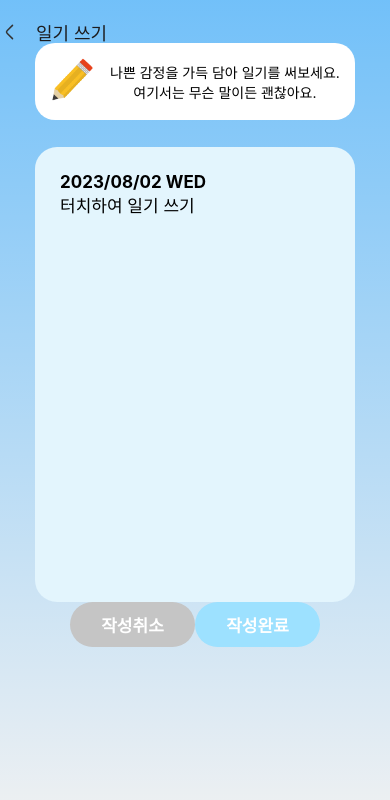
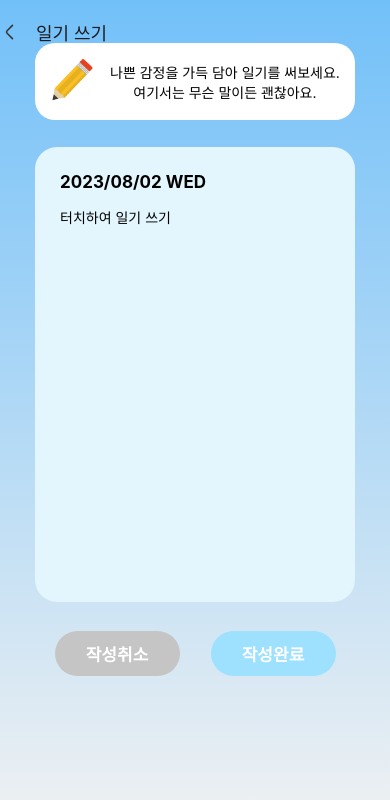
Before and after one commit to DEPthes/2nd-MVP-Water-Client, a React Native app: screen /DiaryWriting in a window 390 px wide. Shown: the top 800 px of the page. Built offline with nearby package versions, Linux system fonts and the light colour scheme.

Commit message:
feat : 일기 쓰기 페이지 초안 완성 - 키보드 회피 기동 기능 미구현-

```diff
--- a/package.json
+++ b/package.json
@@ -31,6 +31,7 @@
     "react": "18.2.0",
     "react-dom": "18.2.0",
     "react-native": "0.72.3",
+    "react-native-keyboard-aware-scroll-view": "^0.9.5",
     "react-native-linear-gradient": "^2.8.2",
     "react-native-safe-area-context": "4.6.3",
     "react-native-screens": "~3.22.0",
--- a/pages/Diary/DiaryWriting.tsx
+++ b/pages/Diary/DiaryWriting.tsx
@@ -1,14 +1,25 @@
-import { Image, Text, View } from "react-native";
+import {
+  Image,
+  KeyboardAvoidingView,
+  Keyboard,
+  Platform,
+  Pressable,
+} from "react-native";
 import React, { Component } from "react";
 import Background from "../../components/atom/background/Background";
 import styled from "styled-components/native";
 import MolText from "../../components/atom/Text/Text";
 import MolButton from "../../components/atom/Button/MolButton";
+import { KeyboardAwareScrollView } from "react-native-keyboard-aware-scroll-view";
 
 export class DiaryWriting extends Component {
   render() {
     return (
       <Background>
+        <Pressable onPress={() => Keyboard.dismiss()}>
+          <KeyboardAvoidingView
+            behavior={Platform.select({ ios: "padding", android: undefined })}
+          >
             <Container>
               <UpperBanner>
                 <Image
@@ -37,12 +48,9 @@
                   align="left"
                   color="black"
                 />
-            <MolText
-              label="터치하여 일기 쓰기"
-              size="17"
-              weight="regular"
-              align="left"
-              color="black"
+                <StyledTextInput
+                  multiline={true} // 여러 줄 입력 활성화
+                  placeholder="터치하여 일기 쓰기"
                 />
               </DiaryWritingBox>
               <ButtonContainer>
@@ -50,6 +58,8 @@
                 <MolButton ColorType="blue" SizeType="big" text="작성완료" />
               </ButtonContainer>
             </Container>
+          </KeyboardAvoidingView>
+        </Pressable>
       </Background>
     );
   }
@@ -87,4 +97,13 @@
   display: flex;
   flex-direction: row;
   align-items: center;
+  justify-content: space-between;
+  margin-top: 29px;
+  width: 281px;
 `;
+
+const StyledTextInput = styled.TextInput`
+  width: 100%;
+  height: 100%;
+  margin-top: 15px;
+`;
```
Also changed, not shown: 1 other file (tests, documents, lock files or other folders). Lines whose indentation alone changed are shown as unchanged.
